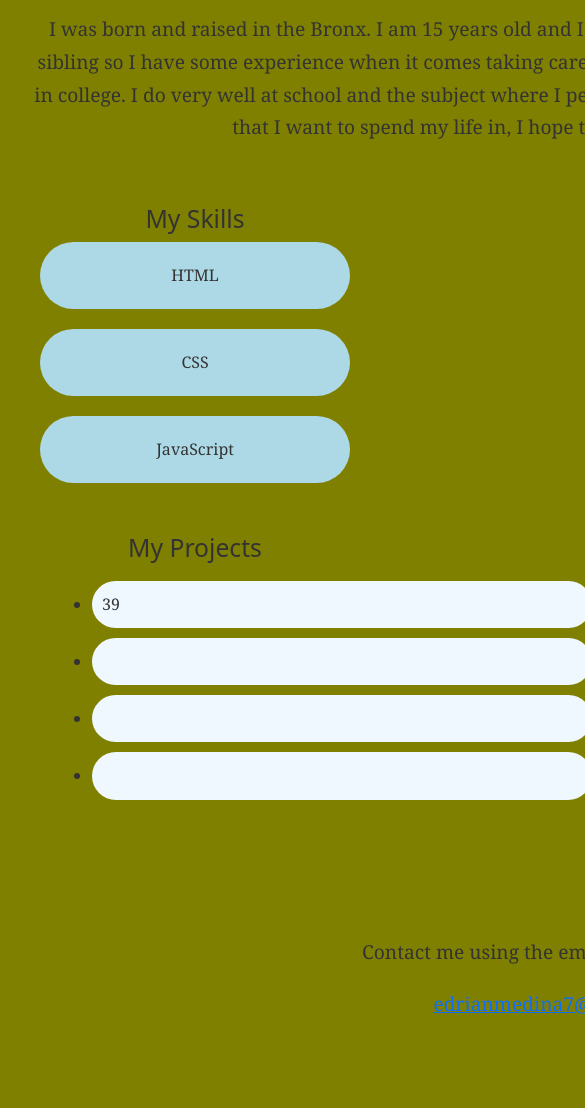
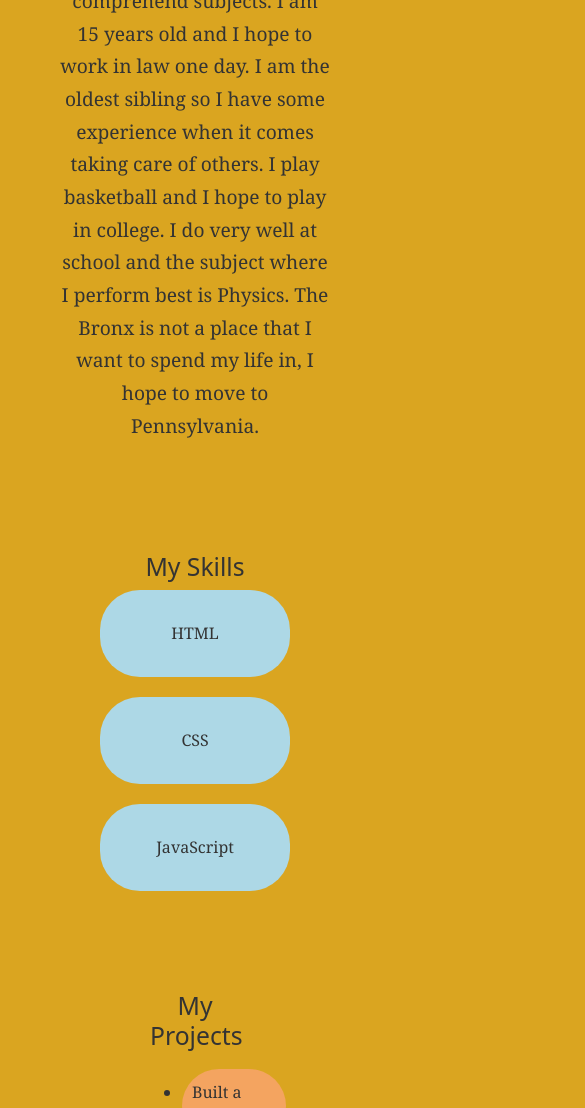
Before and after one commit to EdrianM/SYEP-Bathgate-EdrianM, a plain HTML site: page index.html in a window 390 px wide. Shown: the part 892-2000 px from the top of the page, 585 px wide, since content can reach past the window. Drawn offline with nearby package versions, Linux system fonts and the light colour scheme.

Commit message:
added a button and more media queries

```diff
--- a/index.html
+++ b/index.html
@@ -2,7 +2,8 @@
 <html>
 
  <head>
-    <meta charset="UTF-8">
+  <meta name="viewport" content="width=device-width, initial-scale=1.0">
+  <meta charset="UTF-8">
     <meta name="viewport" content="width=device-width, initial-scale=1.0">
     <title>EdrianM's Portfolio</title>
      <link href="https://cdn.jsdelivr.net/npm/bootstrap@5.3.7/dist/css/bootstrap.min.css" rel="stylesheet" integrity="sha384-LN+7fdVzj6u52u30Kp6M/trliBMCMKTyK833zpbD+pXdCLuTusPj697FH4R/5mcr" crossorigin="anonymous">
@@ -28,10 +29,10 @@
 <!-- this is where most of my code will live -->
 <body>
      <section id="home" class="hero container-fluid d-flex flex-lg-row flex-column align-items-center justify-content-center">
-        <img src="toad.jpeg" alt="profile picture"/>
+        <img src="image.png" alt="profile picture"/>
          <div class="hero-text">
           <h1>Hi, I am <span class="accent">Edrian Medina</span></h1>
-          <p>My name is Edrian and I am a person who is able to adapt easily.</p>
+          <p>My name is Edrian and I am learning how to code.</p>
           </div>
          </section>
 
@@ -42,7 +43,7 @@
 
     <section id="about" class="section">
         <h2>About me</h2>
-        <p>I was born and raised in the Bronx. I am 15 years old and I hope to work in law one day. I am the oldest sibling so I have some
+        <p>I was born and raised in the Bronx. I am able to easily comprehend subjects. I am 15 years old and I hope to work in law one day. I am the oldest sibling so I have some
             experience when it comes taking care of others. I play basketball and I hope to play in college. I do very well at school and the subject
             where I perform best is Physics. The Bronx is not a place that I want to spend my life in, I hope to move to Pennsylvania.
         </p>
@@ -59,10 +60,10 @@
            <h2>My Projects</h2>
             <div class = "grid">
             <ul>
-                <li>39</li>
-                <li></li>
-                <li></li>
-                <li></li>
+                <li>Built a small car</li>
+                <li>Built a bookshelf out of cardboard</li>
+                <li>Put together many pieces of furniture</li>
+                <li>Fixed many technology issues</li>
             </ul>
             </div>
 
@@ -72,16 +73,11 @@
 
 
 
-        <section id="Contact" class="section">
-            <footer>
-         <p>Contact me using the email provided below</p>
-        <p><a href="mailto:edrianmedina7@gmail.com">edrianmedina7@gmail.com</a></p>
-
-
-            </footer>
-
-
-        </section>
+           <section id="footer">
+           <p>Contact me using the button below</p>
+            <a class="btn btn-primary" href="mailto:edrianmedina7@gmail.com" role="button">Email me</a>
+            <p>by Edrian Medina</p>
+          </section>
 
 
 
--- a/style.css
+++ b/style.css
@@ -11,7 +11,10 @@ body{
 }
 
 .section{
-    padding: 50px 20px;
+    padding-left: 50px;
+    padding-right: 50px;
+    padding-top: 100px;
+    padding-bottom: 20px;
 }
 
 .hero{
@@ -24,6 +27,8 @@ body{
 .hero h1{
     font-size: 40px;
     font-family: Georgia, 'Times New Roman', Times, serif;
+    margin-top: 100px;
+
 }
 
 .grid{
@@ -33,7 +38,7 @@ body{
 
 .grid div{
     background-color: lightblue;
-    padding: 20px;
+    padding: 30px;
     border-radius: 40px;
     font-family: Georgia, 'Times New Roman', Times, serif;
 }
@@ -42,11 +47,11 @@ body{
     width: 400px;
     height: auto;
     padding: 30px;
-    border-radius: 50%;
+   border-radius: 50px;
 }
 
 .section p{
-    width: 1000px;
+
     padding: 10px;
     margin: auto;
     font-family: Georgia, 'Times New Roman', Times, serif;
@@ -54,7 +59,7 @@ body{
 }
 
 .hero p{
-    width: 1000px;
+
     padding: 10px;
     margin: auto;
     font-family: Georgia, 'Times New Roman', Times, serif;
@@ -67,7 +72,6 @@ body{
     border-radius: 40px;
     margin: 10px;
     text-align: left;
-    width: 500px;
     margin-left:auto;
     margin-right: auto;
     font-family: Georgia, 'Times New Roman', Times, serif;
@@ -75,7 +79,8 @@ body{
 
 @media (max-width: 768px){
     .hero h1{font-size: 40px;}
-    body{background-color: olive;}
+    body{background-color: goldenrod;}
+    .section li{background-color: sandybrown;}
 }
 
 .hero-text{
```
Also changed, not shown: 2 other files.
